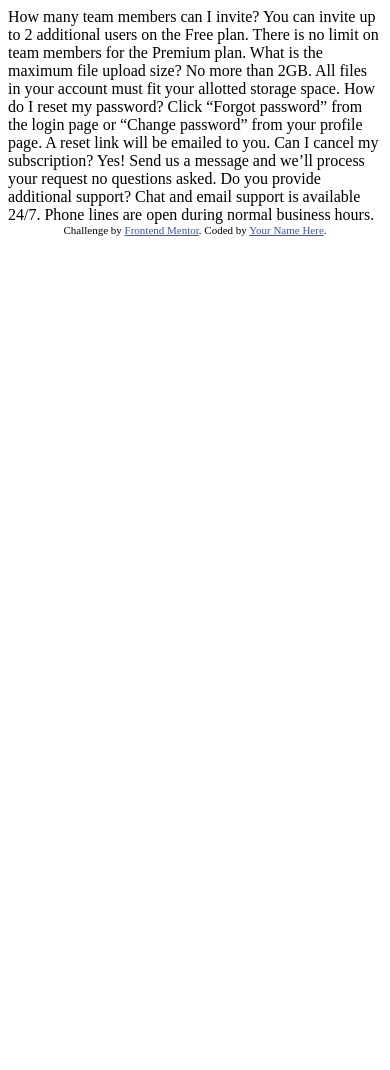
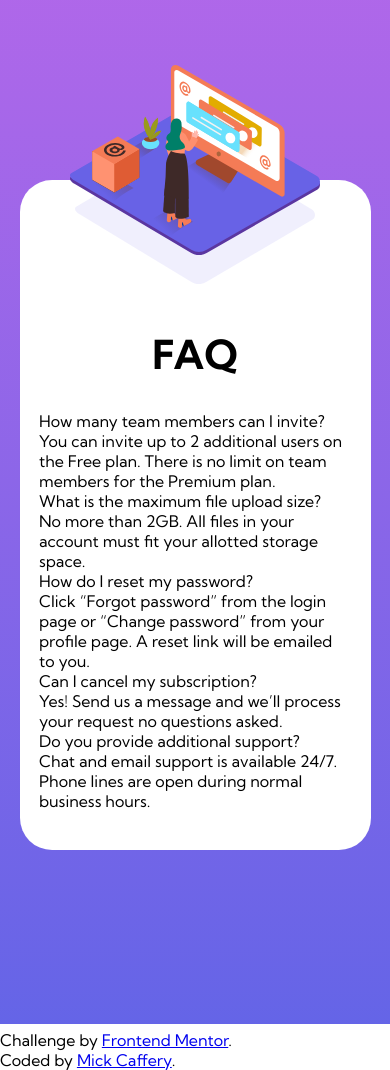
Before and after one commit to mickcaff/Front-End-Mentor-Challenge-08-FAQ-Accordian-Card, a plain HTML site: page index.html in a window 390 px wide. Before the commit the page ends 844 px from the top, so only its background shows below. Drawn offline with Linux system fonts and the light colour scheme.

Commit message:
Background and image styling complete for mobile

```diff
--- a/css/styles.css
+++ b/css/styles.css
@@ -1,4 +1,4 @@
-:roots {
+:root {
     --background1: hsl(273, 75%, 66%);
     --background2: hsl(240, 73%, 65%);
     --neutral1: hsl(237, 12%, 33%);
@@ -12,3 +12,32 @@
     box-sizing: border-box;
     font-family: "Kumbh Sans", sans-serif;
 }
+body {
+    background: linear-gradient(var(--background1), var(--background2));
+    background-repeat: no-repeat;
+    height: 100vh;
+}
+
+.main-card {
+    background-color: white;
+    background-image: url('../images/bg-pattern-mobile.svg');
+    background-repeat: no-repeat;
+    background-position: top;
+    border-radius: 2rem;
+    margin: 180px auto;
+    padding: 150px 5% 10%;
+    position: relative;
+    width: 90%;
+}
+.hero-image {
+    position: absolute;
+    /* box-shadow: 10px 10px; */
+    top: calc(-230px / 2);
+    left: calc((100% - 250px) / 2);
+    max-width: 250px;
+}
+.title {
+    font-size: 2.5rem;
+    margin-bottom: 2rem;
+    text-align: center;
+}
--- a/index.html
+++ b/index.html
@@ -6,6 +6,9 @@
 
   <link rel="icon" type="image/png" sizes="32x32" href="./images/favicon-32x32.png">
 
+  <!-- CSS Stylesheet link -->
+  <link rel="stylesheet" href="./css/styles.css">
+
   <!-- Google Font Links -->
   <link rel="preconnect" href="https://fonts.googleapis.com">
   <link rel="preconnect" href="https://fonts.gstatic.com" crossorigin>
@@ -13,33 +16,49 @@
 
   <title>Frontend Mentor | FAQ Accordion Card</title>
 
-  <!-- Feel free to remove these styles or customise in your own stylesheet 👍 -->
-  <style>
-    .attribution { font-size: 11px; text-align: center; }
-    .attribution a { color: hsl(228, 45%, 44%); }
-  </style>
 </head>
 <body>
-  How many team members can I invite?
+
+  <section class="main-card">
+    <img class="hero-image" src="./images/illustration-woman-online-mobile.svg" alt="">
+    <h1 class="title">FAQ</h1>
+    <div>How many team members can I invite?</div>
+    <div>
+      <p>
         You can invite up to 2 additional users on the Free plan. There is no limit on
         team members for the Premium plan.
-
-  What is the maximum file upload size?
+      </p>
+    </div>
+    <div>What is the maximum file upload size?</div>
+    <div>
+      <p>
         No more than 2GB. All files in your account must fit your allotted storage space.
-
-  How do I reset my password?
+      </p>
+    </div>
+    <div>How do I reset my password?</div>
+    <div>
+      <p>
         Click “Forgot password” from the login page or “Change password” from your profile page.
         A reset link will be emailed to you.
-
-  Can I cancel my subscription?
+      </p>
+    </div>
+    <div>Can I cancel my subscription?</div>
+    <div>
+      <p>
         Yes! Send us a message and we’ll process your request no questions asked.
-
-  Do you provide additional support?
+      </p>
+    </div>
+    <div>Do you provide additional support?</div>
+    <div>
+      <p>
         Chat and email support is available 24/7. Phone lines are open during normal business hours.
+      </p>
+    </div>
+  </section>
 
   <div class="attribution">
-    Challenge by <a href="https://www.frontendmentor.io?ref=challenge" target="_blank">Frontend Mentor</a>.
-    Coded by <a href="#">Your Name Here</a>.
+    Challenge by <a href="https://www.frontendmentor.io/challenges" target="_blank">Frontend Mentor</a>. <br>
+    Coded by <a href="https://github.com/mickcaff" target="_blank">Mick Caffery</a>.
   </div>
 </body>
 </html>
```
Lines whose indentation alone changed are shown as unchanged.
